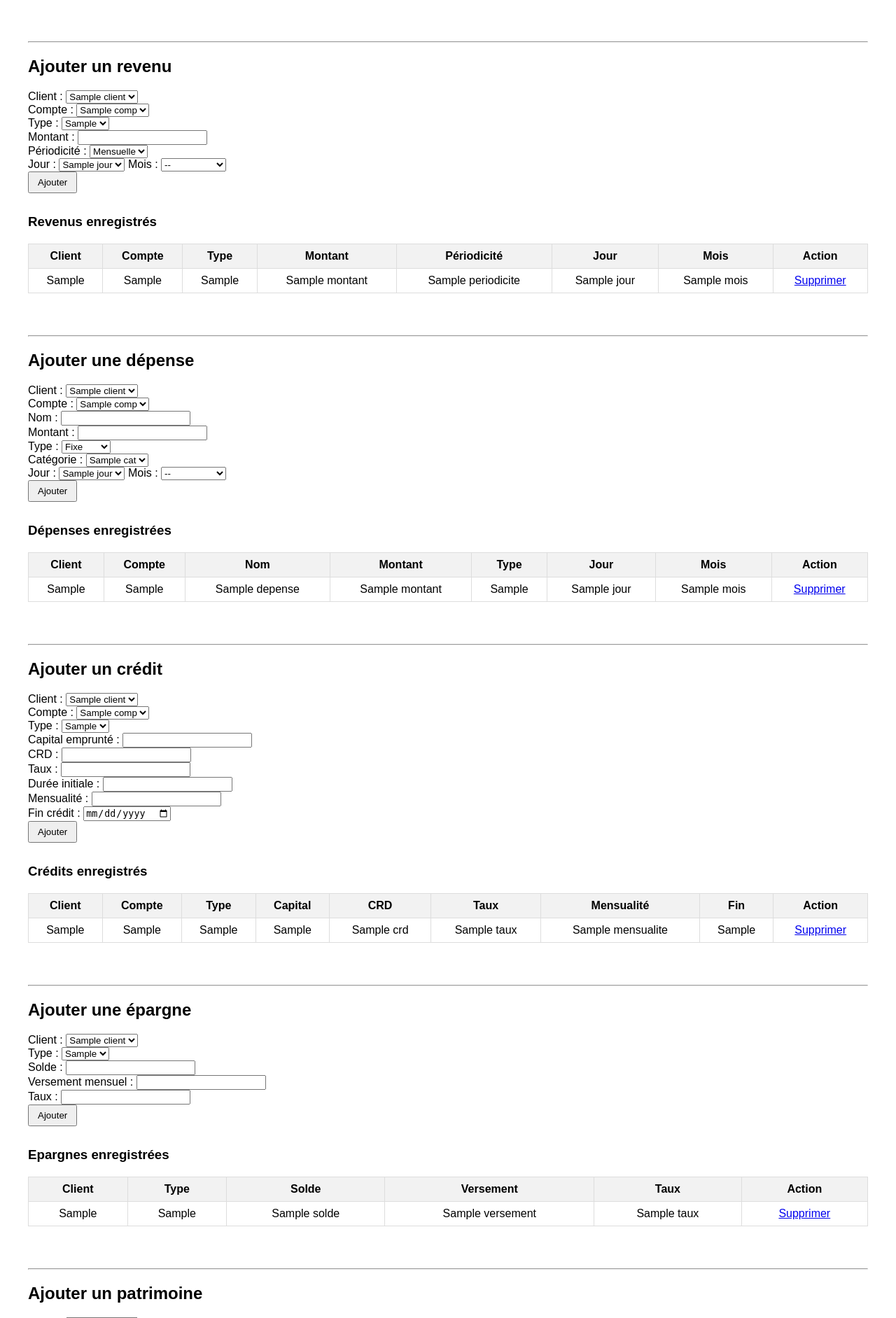
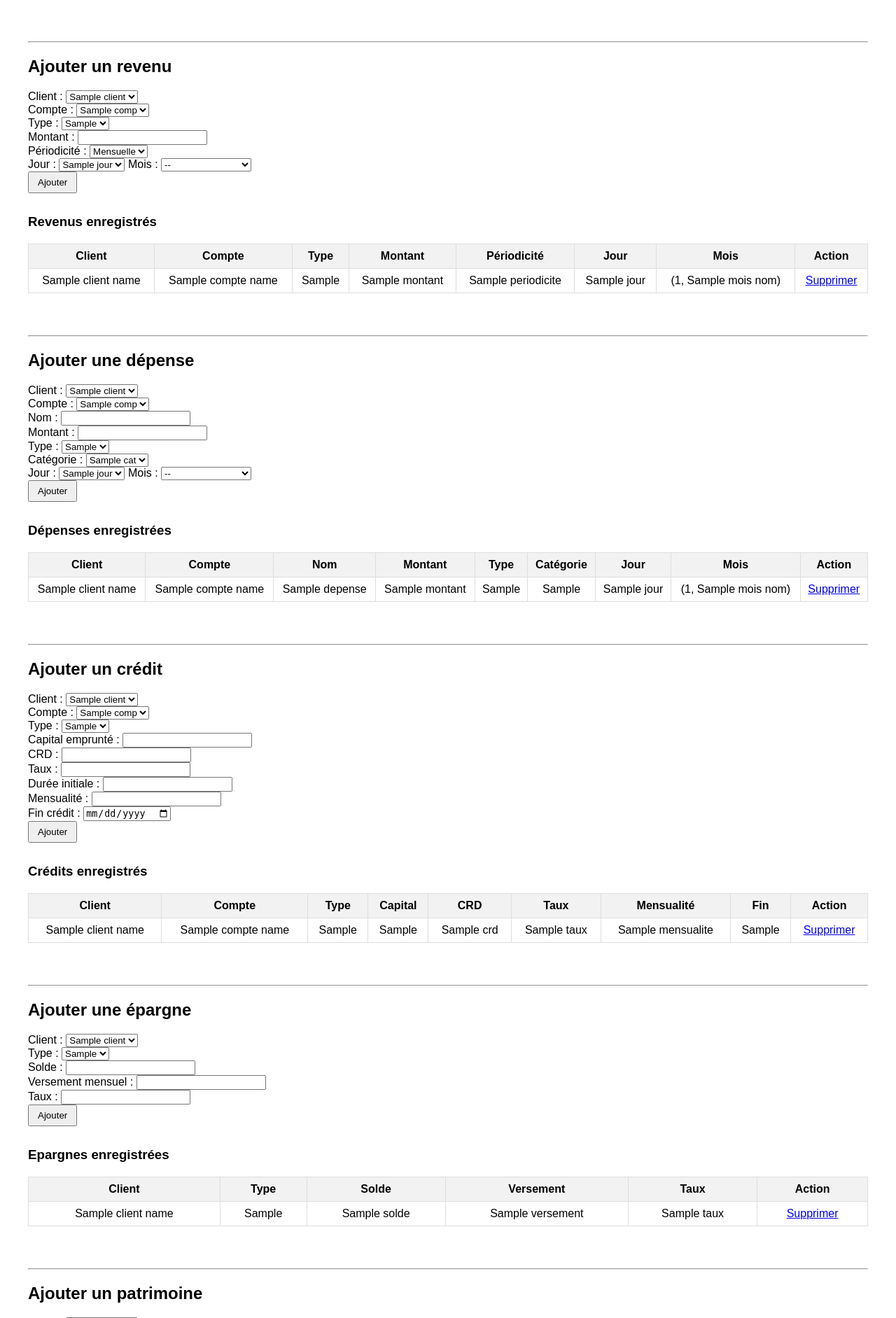
Before and after one commit to RemyNg22/budgetpylot, a Flask app: template templates/saisie_budget.html in a window 1280 px wide. Shown: the part 684-2567 px from the top of the page at 70% size. Run offline with Flask 3, Linux system fonts and the light colour scheme; the template is opened without the code that fills it: most values are stand-ins (such as "Sample title", 1, 10 or a date in 2020).

Commit message:
Affichage des noms de personnes et comptes dans les tableaux et conversion num mois vers nom mois

```diff
--- a/app.py
+++ b/app.py
@@ -144,6 +144,22 @@ def index():
 @app.route("/saisie")
 def saisie():
     dfs = generate_df()
+    client_names = {c['id']: c['nom'] for c in dfs['clients'].to_dict(orient="records")}
+    compte_names = {c['id']: c['nom_compte'] for c in dfs['comptes'].to_dict(orient="records")}
+    mois_noms = {
+        1: "Janvier",
+        2: "Février",
+        3: "Mars",
+        4: "Avril",
+        5: "Mai",
+        6: "Juin",
+        7: "Juillet",
+        8: "Août",
+        9: "Septembre",
+        10: "Octobre",
+        11: "Novembre",
+        12: "Décembre"
+    }
     return render_template(
         "saisie_budget.html",
         clients=dfs["clients"].to_dict(orient="records"),
@@ -160,7 +176,10 @@ def saisie():
         type_epargne={k:v["nom"] for k,v in Epargne.TYPE_EPARGNE.items()},
         type_patrimoine=Patrimoine.TYPE_PATRIMOINE,
         jours=JOURS,
-        mois=MOIS
+        mois=MOIS,
+        mois_noms =mois_noms,
+        client_names=client_names,
+        compte_names=compte_names
     )
 
 # Client
--- a/templates/saisie_budget.html
+++ b/templates/saisie_budget.html
@@ -24,6 +24,10 @@
 </div>
 <hr>
 
+
+
+
+
 <div class="section">
 
 <h2>Ajouter un compte</h2>
@@ -49,6 +53,10 @@
 
 </div>
 <hr>
+
+
+
+
 
 <div class="section">
 
@@ -80,7 +88,7 @@
         <option value="unique">Unique</option>
     </select><br>
     Jour : <select name="jour">{% for j in jours %}<option value="{{ j }}">{{ j }}</option>{% endfor %}</select>
-    Mois : <select name="mois"><option value="">--</option>{% for m in mois %}<option value="{{ m }}">{{ m }}</option>{% endfor %}</select><br>
+    Mois : <select name="mois"><option value="">--</option>{% for num, nom in mois_noms.items() %}<option value="{{ num }}">{{ nom }}</option>{% endfor %}</select><br>
     <button type="submit">Ajouter</button>
 </form>
 
@@ -89,13 +97,13 @@
 <tr><th>Client</th><th>Compte</th><th>Type</th><th>Montant</th><th>Périodicité</th><th>Jour</th><th>Mois</th><th>Action</th></tr>
 {% for r in revenus %}
 <tr>
-    <td>{{ r.id_client }}</td>
-    <td>{{ r.id_compte }}</td>
+    <td>{{ client_names[r.id_client] }}</td>
+    <td>{{ compte_names[r.id_compte] }}</td>
     <td>{{ r.type_revenu }}</td>
     <td>{{ r.montant }}</td>
     <td>{{ r.periodicite }}</td>
     <td>{{ r.jour }}</td>
-    <td>{{ r.mois }}</td>
+    <td>{{ mois_noms[r.mois] if r.mois else "--" }}</td>
     <td><a href="/supprimer_revenu/{{ r.id_client }}/{{ r.id }}">Supprimer</a></td>
 </tr>
 {% endfor %}
@@ -103,6 +111,10 @@
 
 </div>
 <hr>
+
+
+
+
 
 <div class="section">
 
@@ -124,11 +136,10 @@
     Montant : <input type="number" step="0.01" name="montant" required><br>
     Type :
     <select name="type_depense">
-        <option value="fixe">Fixe</option>
-        <option value="variable_mensuelle">Variable</option>
-        <option value="unique">Unique</option>
+        {% for t, v in type_depense.items() %}
+        <option value="{{ t }}">{{ v }}</option>
+        {% endfor %}
     </select><br>
-
     Catégorie :
     <select name="categorie_depense">
         {% for cat in categorie_depense %}
@@ -136,22 +147,23 @@
         {% endfor %}
     </select><br>
     Jour : <select name="jour">{% for j in jours %}<option value="{{ j }}">{{ j }}</option>{% endfor %}</select>
-    Mois : <select name="mois"><option value="">--</option>{% for m in mois %}<option value="{{ m }}">{{ m }}</option>{% endfor %}</select><br>
+    Mois : <select name="mois"><option value="">--</option>{% for num, nom in mois_noms.items() %}<option value="{{ num }}">{{ nom }}</option>{% endfor %}</select><br>
     <button type="submit">Ajouter</button>
 </form>
 
 <h3>Dépenses enregistrées</h3>
 <table>
-<tr><th>Client</th><th>Compte</th><th>Nom</th><th>Montant</th><th>Type</th><th>Jour</th><th>Mois</th><th>Action</th></tr>
+<tr><th>Client</th><th>Compte</th><th>Nom</th><th>Montant</th><th>Type</th><th>Catégorie</th><th>Jour</th><th>Mois</th><th>Action</th></tr>
 {% for d in depenses %}
 <tr>
-    <td>{{ d.id_client }}</td>
-    <td>{{ d.id_compte }}</td>
+    <td>{{ client_names[d.id_client] }}</td>
+    <td>{{ compte_names[d.id_compte] }}</td>
     <td>{{ d.nom }}</td>
     <td>{{ d.montant }}</td>
     <td>{{ d.type_depense }}</td>
+    <td>{{ d.categorie_depense }}</td>
     <td>{{ d.jour }}</td>
-    <td>{{ d.mois }}</td>
+    <td>{{ mois_noms[d.mois] if d.mois else "--" }}</td>
     <td><a href="/supprimer_depense/{{ d.id_client }}/{{ d.id }}">Supprimer</a></td>
 </tr>
 {% endfor %}
@@ -161,28 +173,19 @@
 <hr>
 
 
+
+
+
 <div class="section">
 
 <h2>Ajouter un crédit</h2>
 <form method="POST" action="/credit">
     Client :
-    <select name="id_client">
-        {% for c in clients %}
-        <option value="{{ c.id }}">{{ c.nom }}</option>
-        {% endfor %}
-    </select><br>
+    <select name="id_client">{% for c in clients %}<option value="{{ c.id }}">{{ c.nom }}</option>{% endfor %}</select><br>
     Compte :
-    <select name="id_compte">
-        {% for comp in comptes %}
-        <option value="{{ comp.id }}">{{ comp.nom_compte }}</option>
-        {% endfor %}
-    </select><br>
+    <select name="id_compte">{% for comp in comptes %}<option value="{{ comp.id }}">{{ comp.nom_compte }}</option>{% endfor %}</select><br>
     Type :
-    <select name="type_credit">
-        {% for k,v in type_credit.items() %}
-        <option value="{{ k }}">{{ v }}</option>
-        {% endfor %}
-    </select><br>
+    <select name="type_credit">{% for k,v in type_credit.items() %}<option value="{{ k }}">{{ v }}</option>{% endfor %}</select><br>
     Capital emprunté : <input type="number" step="0.01" name="capital_emprunte"><br>
     CRD : <input type="number" step="0.01" name="crd"><br>
     Taux : <input type="number" step="0.01" name="taux"><br>
@@ -197,8 +200,8 @@
 <tr><th>Client</th><th>Compte</th><th>Type</th><th>Capital</th><th>CRD</th><th>Taux</th><th>Mensualité</th><th>Fin</th><th>Action</th></tr>
 {% for c in credits %}
 <tr>
-    <td>{{ c.id_client }}</td>
-    <td>{{ c.id_compte }}</td>
+    <td>{{ client_names[c.id_client] }}</td>
+    <td>{{ compte_names[c.id_compte] }}</td>
     <td>{{ c.type_credit }}</td>
     <td>{{ c.capital_emprunte }}</td>
     <td>{{ c.crd }}</td>
@@ -211,25 +214,20 @@
 </table>
 
 </div>
+<hr>
 
-<hr>
+
+
+
 
 <div class="section">
 
 <h2>Ajouter une épargne</h2>
 <form method="POST" action="/epargne">
     Client :
-    <select name="id_client">
-        {% for c in clients %}
-        <option value="{{ c.id }}">{{ c.nom }}</option>
-        {% endfor %}
-    </select><br>
+    <select name="id_client">{% for c in clients %}<option value="{{ c.id }}">{{ c.nom }}</option>{% endfor %}</select><br>
     Type :
-    <select name="type_epargne">
-        {% for k,v in type_epargne.items() %}
-        <option value="{{ k }}">{{ v }}</option>
-        {% endfor %}
-    </select><br>
+    <select name="type_epargne">{% for k,v in type_epargne.items() %}<option value="{{ k }}">{{ v }}</option>{% endfor %}</select><br>
     Solde : <input type="number" step="0.01" name="solde"><br>
     Versement mensuel : <input type="number" step="0.01" name="versement_mensuel"><br>
     Taux : <input type="number" step="0.01" name="taux"><br>
@@ -241,7 +239,7 @@
 <tr><th>Client</th><th>Type</th><th>Solde</th><th>Versement</th><th>Taux</th><th>Action</th></tr>
 {% for e in epargnes %}
 <tr>
-    <td>{{ e.id_client }}</td>
+    <td>{{ client_names[e.id_client] }}</td>
     <td>{{ e.type_epargne }}</td>
     <td>{{ e.solde }}</td>
     <td>{{ e.versement }}</td>
@@ -254,95 +252,53 @@
 </div>
 <hr>
 
+
+
+
+
 <div class="section">
 
 <h2>Ajouter un patrimoine</h2>
 <form method="POST" action="/patrimoine">
-
 Client :
-<select name="id_client">
-    {% for c in clients %}
-    <option value="{{ c.id }}">{{ c.nom }}</option>
-    {% endfor %}
-</select><br>
-
+<select name="id_client">{% for c in clients %}<option value="{{ c.id }}">{{ c.nom }}</option>{% endfor %}</select><br>
 Type :
-<select name="type_patrimoine">
-    {% for p in type_patrimoine %}
-    <option value="{{ p }}">{{ p }}</option>
-    {% endfor %}
-</select><br>
-
-Nom du bien :
-<input type="text" name="nom" required><br>
-
-Valeur :
-<input type="number" step="0.01" name="valeur" required><br>
-
-Part détenue (%) :
-<input type="number" step="0.01" name="part" value="100"><br>
-
+<select name="type_patrimoine">{% for p in type_patrimoine %}<option value="{{ p }}">{{ p }}</option>{% endfor %}</select><br>
+Nom du bien : <input type="text" name="nom" required><br>
+Valeur : <input type="number" step="0.01" name="valeur" required><br>
+Part détenue (%) : <input type="number" step="0.01" name="part" value="100"><br>
 Crédit associé :
 <select name="id_credit">
 <option value="">Aucun</option>
 {% for c in credits %}
-<option value="{{ c.id }}">
-{{ c.type_credit }} - {{ c.capital_emprunte }}
-</option>
+<option value="{{ c.id }}">{{ c.type_credit }} - {{ c.capital_emprunte }}</option>
 {% endfor %}
 </select><br>
-
 Revenu associé :
 <select name="id_revenu">
 <option value="">Aucun</option>
 {% for r in revenus %}
-<option value="{{ r.id }}">
-{{ r.type_revenu }} - {{ r.montant }}
-</option>
+<option value="{{ r.id }}">{{ r.type_revenu }} - {{ r.montant }}</option>
 {% endfor %}
 </select><br>
-
 <button type="submit">Ajouter</button>
-
 </form>
 
-
 <h3>Patrimoines enregistrés</h3>
-
 <table>
-
+<tr><th>Client</th><th>Type</th><th>Nom</th><th>Valeur</th><th>Part</th><th>Crédit</th><th>Revenu</th><th>Action</th></tr>
+{% for p in patrimoines %}
 <tr>
-<th>Client</th>
-<th>Type</th>
-<th>Nom</th>
-<th>Valeur</th>
-<th>Part</th>
-<th>Crédit</th>
-<th>Revenu</th>
-<th>Action</th>
-</tr>
-
-{% for p in patrimoines %}
-
-<tr>
-<td>{{ p.id_client }}</td>
+<td>{{ client_names[p.id_client] }}</td>
 <td>{{ p.type_patrimoine }}</td>
 <td>{{ p.nom }}</td>
 <td>{{ p.valeur }}</td>
 <td>{{ p.part }}</td>
 <td>{{ p.credit }}</td>
 <td>{{ p.revenu }}</td>
-
-<td>
-<a href="/supprimer_patrimoine/{{ p.id_client }}/{{ p.id }}">
-Supprimer
-</a>
-</td>
-
+<td><a href="/supprimer_patrimoine/{{ p.id_client }}/{{ p.id }}">Supprimer</a></td>
 </tr>
-
 {% endfor %}
-
 </table>
 
 </div>
```
